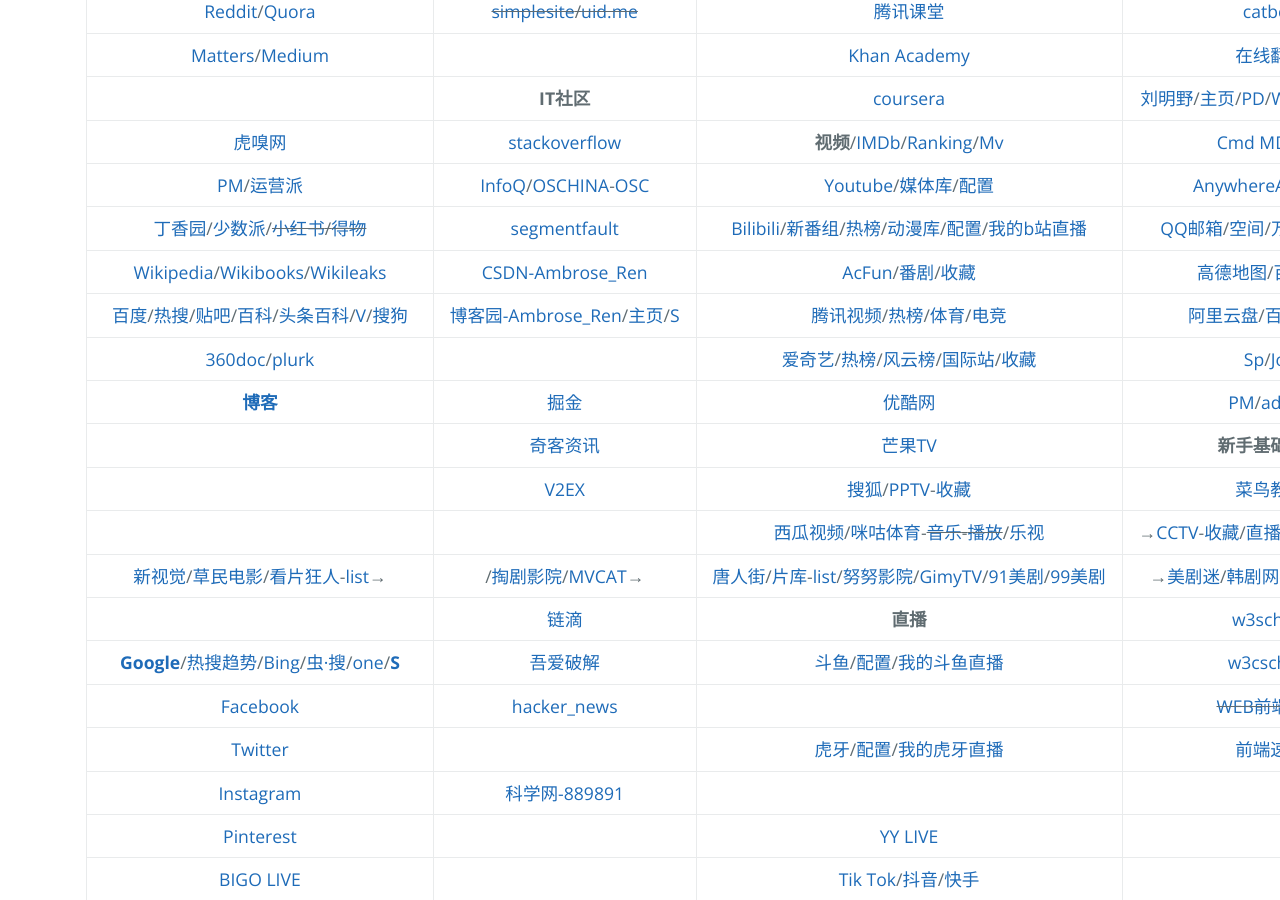
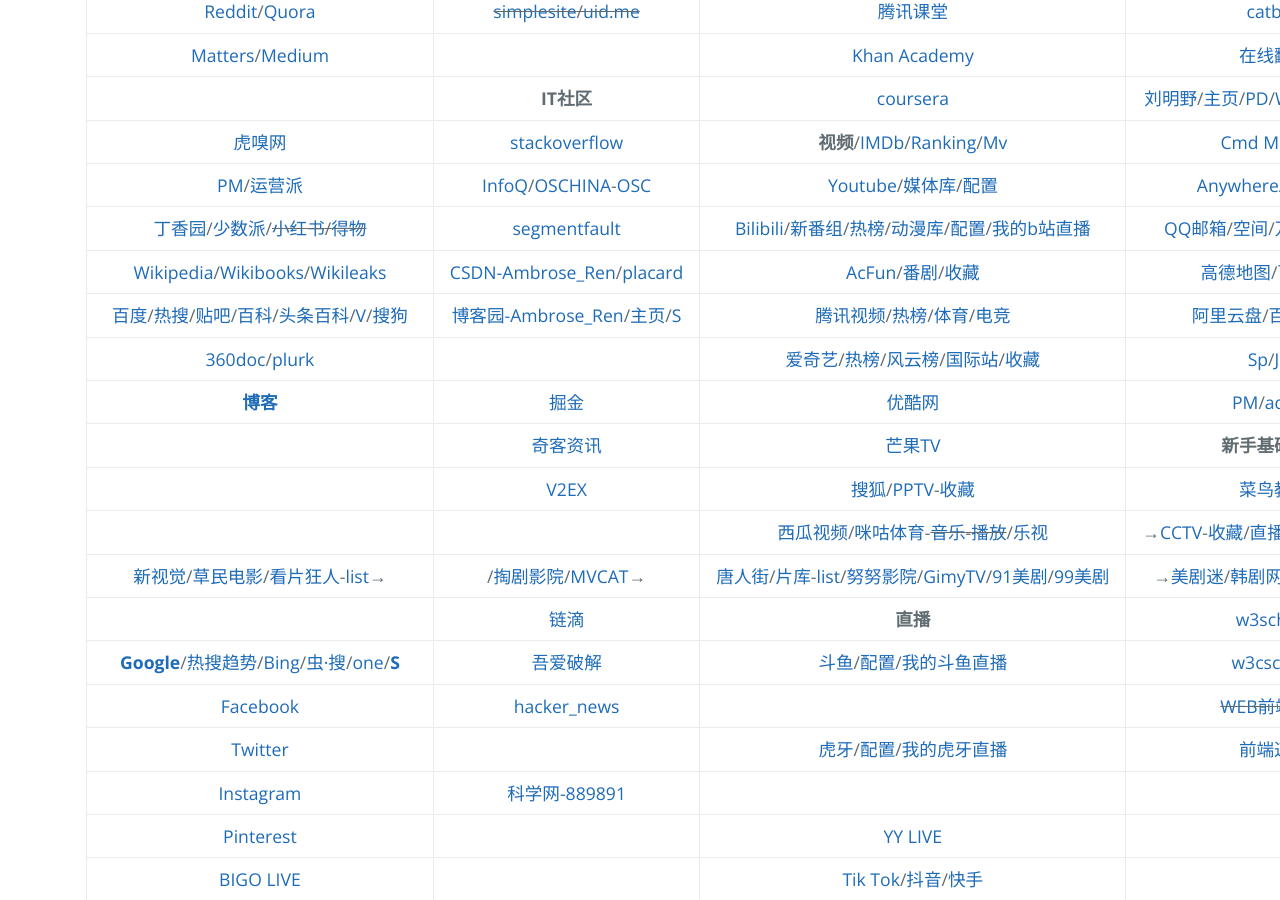
Before and after one commit to AmbroseRen/test, a Jekyll site: the page built from navigation.md, in a window 1280 px wide and 900 px high, scrolled down 667 px. Built offline with Jekyll 4.4.1, drawn with Linux system fonts in a browser that asks for light colours; our own code applies the rules of GitHub Pages for plain Markdown files; the repository's description, which GitHub fills in, is left out.

Commit message:
Update navigation.md

```diff
--- a/navigation.md
+++ b/navigation.md
@@ -42,7 +42,7 @@
 | [虎嗅网](https://www.huxiu.com/) | [stackoverflow](https://stackoverflow.com/) | <strong id="sp">视频</strong>/[IMDb](https://m.imdb.com/)/[Ranking](https://www.boxofficemojo.com/weekly/)/[Mv](Art/Movies/index.md) | [Cmd MD](https://www.zybuluo.com/)/[<strong id="md">MD</strong>](Data/MD/index.md) |
 | [PM](http://www.woshipm.com/)/[运营派](https://www.yunyingpai.com/) | [InfoQ](https://www.infoq.cn/)/[OSCHINA](https://www.oschina.net/project)-[OSC](https://www.oschina.net/project/top_cn_2020) | [Youtube](https://www.youtube.com/)/[媒体库](https://www.youtube.com/feed/library)/[配置](https://studio.youtube.com/video/LupojaPC1wc/livestreaming) | [AnywhereAnything](http://lackar.com/aa/) |
 | [丁香园](https://portal.dxy.cn/)/[少数派](https://sspai.com/)/~~[小红书](https://www.xiaohongshu.com/explore)/[得物](https://www.dewu.com/community.html)~~ | [segmentfault](https://segmentfault.com/u/ambroseren/users/following) | [Bilibili](https://space.bilibili.com/352834482/fans/follow)/[新番组](https://bgm.liumingye.cn/)/[热榜](https://www.bilibili.com/v/popular/rank/all)/[动漫库](Art/Animes/index.md)/[配置](https://link.bilibili.com/p/center/index#/my-room/start-live)/[我的b站直播](https://live.bilibili.com/22653502) | [QQ邮箱](https://mail.qq.com/)/[空间](https://user.qzone.qq.com/1056008502)/[万年历](https://wannianrili.bmcx.com/)/[12306](https://kyfw.12306.cn/otn/leftTicket/init) |
-| [Wikipedia](https://www.wikipedia.org/)/[Wikibooks](https://www.wikibooks.org/)/[Wikileaks](https://wikileaks.org/What-is-WikiLeaks.html) | [CSDN-Ambrose_Ren](https://blog.csdn.net/Ambrose_Ren) | [AcFun](https://www.acfun.cn/)/[番剧](https://www.acfun.cn/bangumilist)/[收藏](https://www.acfun.cn/member/favourite) | [高德地图](https://www.amap.com/)/[百度地图](https://map.baidu.com/) |
+| [Wikipedia](https://www.wikipedia.org/)/[Wikibooks](https://www.wikibooks.org/)/[Wikileaks](https://wikileaks.org/What-is-WikiLeaks.html) | [CSDN-Ambrose_Ren](https://blog.csdn.net/Ambrose_Ren)/[placard](https://bbs.csdn.net/forums/placard) | [AcFun](https://www.acfun.cn/)/[番剧](https://www.acfun.cn/bangumilist)/[收藏](https://www.acfun.cn/member/favourite) | [高德地图](https://www.amap.com/)/[百度地图](https://map.baidu.com/) |
 | [百度](https://www.baidu.com/)/[热搜](https://top.baidu.com/board)/[贴吧](https://tieba.baidu.com/index.html)/[百科](https://baike.baidu.com/usercenter/lemmas#favorites)/[头条百科](https://www.baike.com/)/[V](https://baike.baidu.com/vbaike#gallary)/[搜狗](https://top.sogou.com/) | [博客园-Ambrose_Ren](https://www.cnblogs.com/rensi/)/[主页](https://home.cnblogs.com/u/rensi/)/[S](https://zzk.cnblogs.com/s/blogpost) | [腾讯视频](https://v.qq.com/biu/u/playlist)/[热榜](https://v.qq.com/biu/ranks/?t=hotsearch)/[体育](https://live.qq.com/match)/[电竞](https://egame.qq.com/gamelist) | [阿里云盘](https://www.aliyundrive.com/drive/)/[百度网盘](https://pan.baidu.com/disk/home)/[C](Data/Clouder.md) |
 | [360doc](http://www.360doc.com/mycontacts.aspx)/[plurk](https://www.plurk.com/AmbroseRenCN) | []() | [爱奇艺](https://www.iqiyi.com/u/fav)/[热榜](https://www.iqiyi.com/ranks/hotsearch)/[风云榜](https://www.iqiyi.com/ranks1/home)/[国际站](https://www.iq.com/)/[收藏](https://www.iq.com/personal?type=favorite) | [Sp](Library/shopping.md)/[Job](Library/job.md) |
 | [<strong id="bk">博客</strong>](Library/Blog.md) | [掘金](https://juejin.cn/) | [优酷网](https://user.youku.com/page/usc/fav?theme=) | [PM](https://dh.woshipm.com/)/[addog](https://www.addog.vip/) |
```
